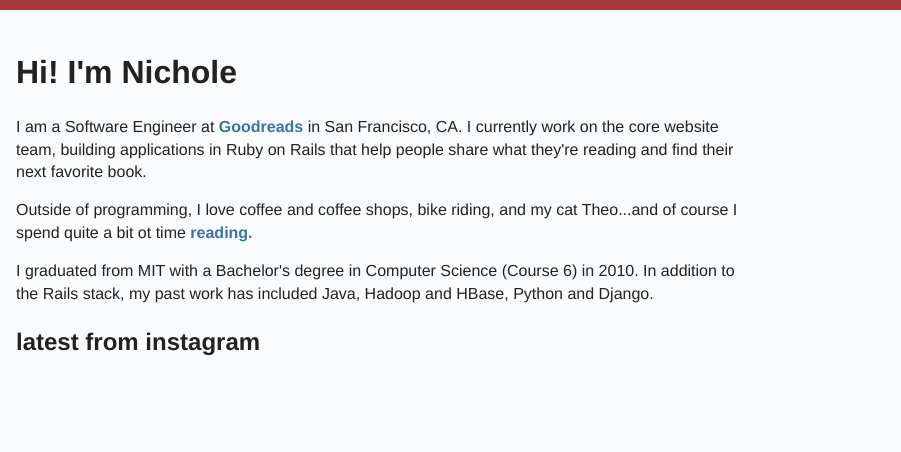
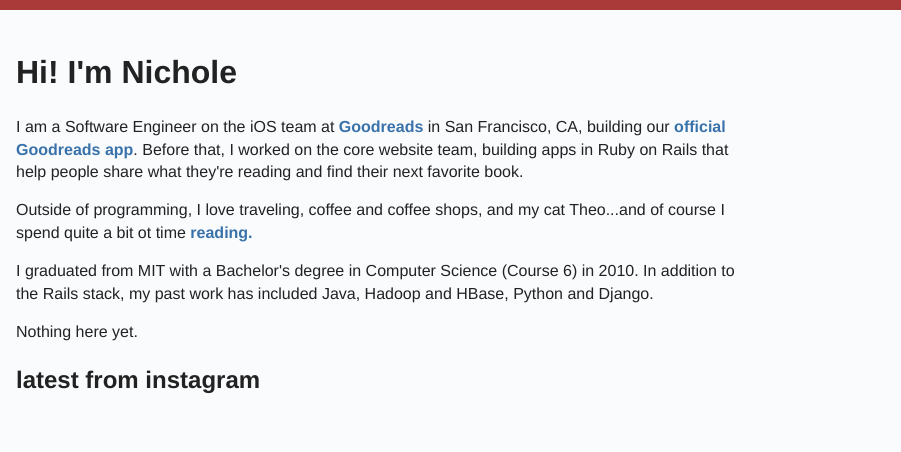
Before and after one commit to knt/knt.github.io, a plain HTML site: page index.html in a window 1280 px wide. Shown: the full height of the page, 379-1280 px from the left. Drawn offline with nearby package versions, Linux system fonts and the light colour scheme.

Commit message:
check in

```diff
--- a/index.html
+++ b/index.html
@@ -2,7 +2,7 @@
           <p class="browsehappy">You are using an <strong>outdated</strong> browser. Please <a href="http://browsehappy.com/">upgrade your browser</a> to improve your experience.</p>
       <![endif]--><section class=sidebar><header><img src="http://www.gravatar.com/avatar/2c1b9e76ded03f397d74f0cfa8bc5f07?s=200"></header><section class=social-links><ul><li class=github><a href=https://github.com/knt alt=github>Github</a></li><li class=twitter><a href=https://twitter.com/kntreadway alt=twitter>Twitter</a></li><li class=instagram><a href=http://instagram.com/kntreadway alt=instagram>Instagram</a></li><!--             <li class="linkedin">
               <a href="https://linkedin.com/in/kntreadway" alt="LinkedIn">LinkedIn</a>
-            </li> --><li class=goodreads><a href=https://www.goodreads.com/user/show/2305920-nichole alt=Goodreads>Goodreads</a></li></ul></section><p>kntreadway (at) gmail.com</p><section class=page-links><ul><li><a href=/>About<a></a></li><li><a href=/projects>Projects</a></li><li><a href=/posts>Posts</a></li></ul></section></section><section class=content><!--  --><h1>Hi! I'm Nichole</h1><section class=home><p>I am a Software Engineer at <a href=http://www.goodreads.com>Goodreads</a> in San Francisco, CA. I currently work on the core website team, building applications in Ruby on Rails that help people share what they're reading and find their next favorite book.</p><p>Outside of programming, I love coffee and coffee shops, bike riding, and my cat Theo...and of course I spend quite a bit ot time <a href=https://www.goodreads.com/user/show/2305920-nichole>reading.</a></p><p>I graduated from MIT with a Bachelor's degree in Computer Science (Course 6) in 2010. In addition to the Rails stack, my past work has included Java, Hadoop and HBase, Python and Django.</p></section><section><h2>latest from instagram</h2><script type=text/javascript>var feed = new Instafeed({
+            </li> --><li class=goodreads><a href=https://www.goodreads.com/user/show/2305920-nichole alt=Goodreads>Goodreads</a></li></ul></section><p>kntreadway (at) gmail.com</p><section class=page-links><ul><li><a href=/>About<a></a></li><li><a href=/projects>Projects</a></li><li><a href=/posts>Posts</a></li></ul></section></section><section class=content><h1>Hi! I'm Nichole</h1><section class=home><p>I am a Software Engineer on the iOS team at <a href=http://www.goodreads.com>Goodreads</a> in San Francisco, CA, building our <a href="https://itunes.apple.com/us/app/goodreads-book-recommendations/id355833469?mt=8">official Goodreads app</a>. Before that, I worked on the core website team, building apps in Ruby on Rails that help people share what they're reading and find their next favorite book.</p><p>Outside of programming, I love traveling, coffee and coffee shops, and my cat Theo...and of course I spend quite a bit ot time <a href=https://www.goodreads.com/user/show/41910901-nichole-treadway>reading.</a></p><p>I graduated from MIT with a Bachelor's degree in Computer Science (Course 6) in 2010. In addition to the Rails stack, my past work has included Java, Hadoop and HBase, Python and Django.</p></section>Nothing here yet.<section><h2>latest from instagram</h2><script type=text/javascript>var feed = new Instafeed({
     get: 'user',
     userId: 7715397,
     accessToken: '7715397.467ede5.9e1c557ce9b14eb3bef7167b1e6afd85',
```
Also changed, not shown: posts/index.html (+1 -1 lines).
